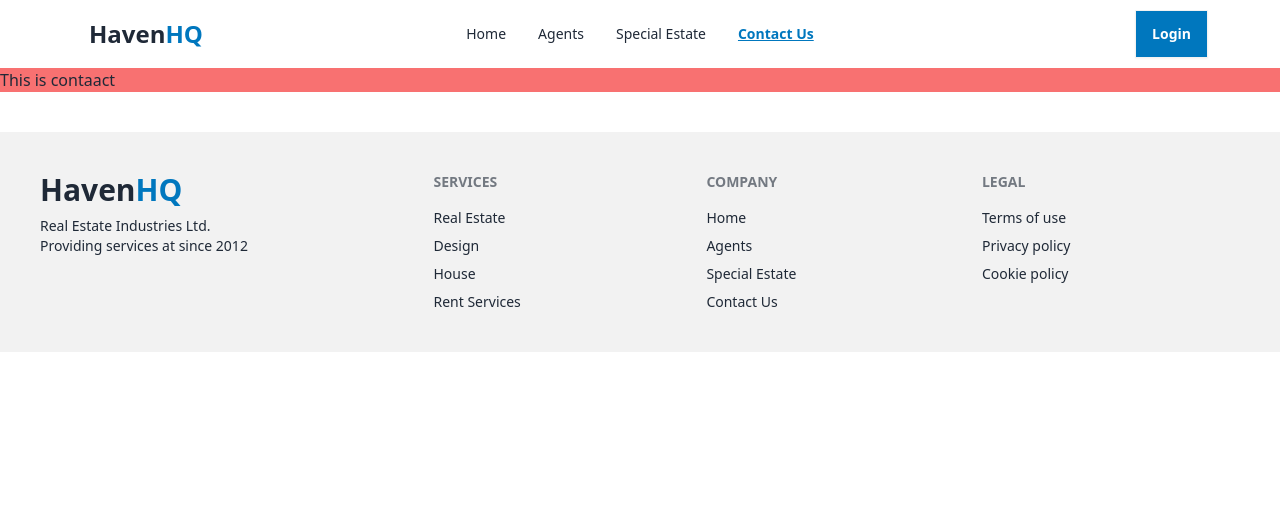
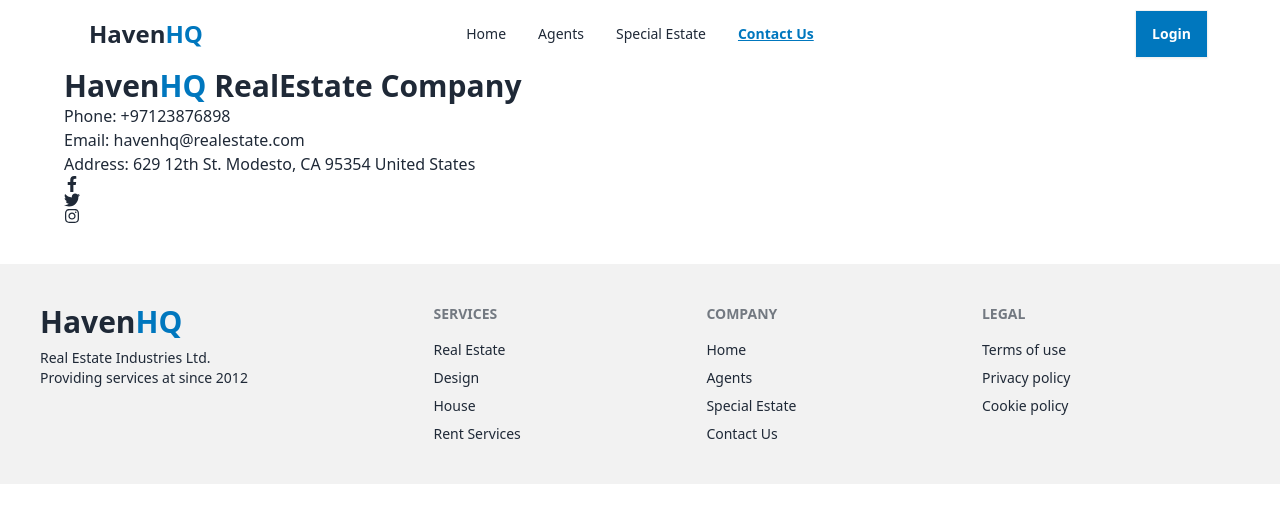
Before and after one commit to joysaha023/real-estate-react-projects, a React (Vite) app: page /contact in a window 1280 px wide. Shown: the top 522 px of the page. Built offline with nearby package versions, Linux system fonts and the light colour scheme; no server answers.

Commit message:
contact form edited

```diff
--- a/src/Pages/Contact/Contact.jsx
+++ b/src/Pages/Contact/Contact.jsx
@@ -1,13 +1,25 @@
 import React from "react";
 import { Helmet } from "react-helmet-async";
+import { FaFacebookF } from "react-icons/fa";
+import { FaInstagram, FaTwitter } from "react-icons/fa6";
 
 const Contact = () => {
   return (
-    <div>
+    <div className="max-w-6xl mx-auto">
       <Helmet>
         <title>HavenHQ - Contact Us</title>
       </Helmet>
-      <h2 className="bg-red-400">This is contaact</h2>
+      <div>
+        <h2 className="text-3xl font-semibold">Haven<span className="text-[#0077be]">HQ</span> RealEstate Company</h2>
+        <p>Phone: +97123876898</p>
+        <p>Email: havenhq@realestate.com</p>
+        <p>Address: 629 12th St. Modesto, CA 95354 United States</p>
+        <div>
+          <a href="#"><FaFacebookF /></a>
+          <a href="#"><FaTwitter /></a>
+          <a href="#"><FaInstagram /></a>
+        </div>
+      </div>
     </div>
   );
 };
```
